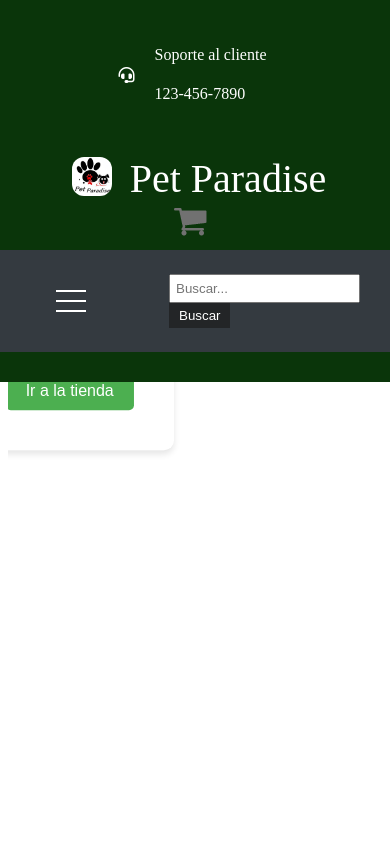
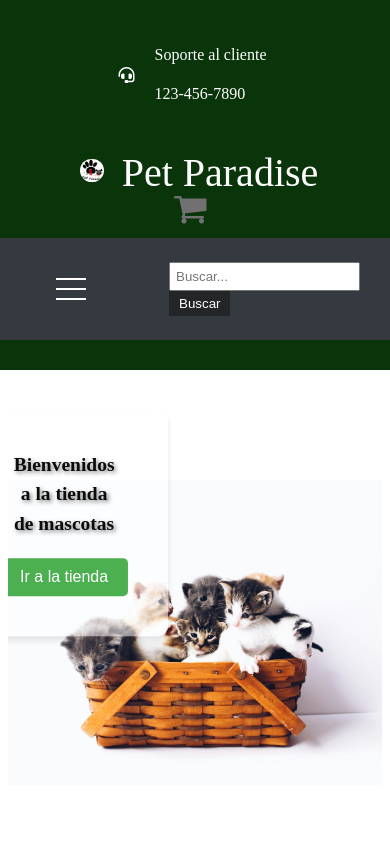
Before and after one commit to alipais/TP_INTEGRADOR_CAC_24261, a plain HTML site: page index.html in a window 390 px wide. Shown: the top 847 px of the page. Drawn offline with Linux system fonts and the light colour scheme.

Commit message:
corrijo slider

```diff
--- a/css/estilos.css
+++ b/css/estilos.css
@@ -1,3 +1,6 @@
+*{
+  box-sizing: border-box;
+}
 .body{
   font-family: Georgia, 'Times New Roman', Times, serif;
   margin:0;
@@ -58,7 +61,7 @@
     margin-right: 10px; /* Ajusta el espacio a la derecha del logo */
     padding: 0.5rem;
     border-radius: 20px;
-    height: auto;/*esti*/
+    height: auto;/**/
 
   }
   /* Estilos para el nombre de la tienda */
@@ -189,25 +192,31 @@
 
   /*seccion del slider de imagenes*/
   .secciones h2 {
-  display: none;
+   display: none;
   }
   .slider-container {
     width: 100%; /* Asegura que el contenedor ocupe todo el ancho disponible */
-    height: 80vh;/* ocupa toda la pantalla */
+    padding-bottom: 40%;
+    padding-top: 20%;
     overflow: hidden; /* Evita que las imágenes se desborden del contenedor */
     position: relative; /* Cambia la posición a relativa */
-    }
+    display: flex; /* Para centrar las imágenes */
+    align-items: center; /* Centra las imágenes verticalmente */
+    justify-content: center; /* Centra las imágenes horizontalmente */
+  }
 
 
     .slider-container img {
       width: 100%; /* Ajusta el ancho de la imagen al 100% del contenedor */
-      height: 80vh;
-      object-fit: cover;
+      height: auto; /* Ajusta la altura al  contenedor */
+      object-fit: contain; /* Cubre el contenedor manteniendo la proporción */
+      object-position: center; /* Centra la imagen verticalmente */
+
     }
 
     .slider-item {
       width: 100%; /* Asegura que las imágenes ocupen todo el ancho del contenedor */
-      height: 80vh;
+      height: 100%;
       position: absolute;
       opacity: 0;
       transition: opacity 1s;
@@ -218,7 +227,7 @@
     opacity: 1; }
 
   .main {
-    padding-top: 10rem;
+    padding-top: 13rem; /* Ajusta este valor según la altura de tu menú */
   }
 
   /*estilos para el texto de bienvenida*/
@@ -455,11 +464,11 @@
     z-index: 1; /* Capa más alta para que esté por encima del contenido */
   }
   .slider-container {
-   width: 110%; /* Ajustar el ancho del slider al 100% */
-    }
+    height: calc(100vh - 16rem); /* Ajusta la altura para pantallas pequeñas */
 
-   .slider-item {
-    width: 100%; /* Ajusta el ancho al 100% para pantallas pequeñas */
+  }
+  .main {
+    padding-top: 23rem; /* Ajusta este valor según la altura de tu menú */
   }
 
   .slider-text {
@@ -491,9 +500,12 @@
     button.hamburger {
         display: none !important;
    }
-    .slider-item {
-       width: 50%; /* Ajusta el tamaño de las imágenes en pantallas más grandes */
-    }
+   .slider-container {
+    height: 100vh; /* Ajusta la altura para pantallas medianas */
+}
+.main {
+  padding-top: 7rem; /* Ajusta este valor según la altura de tu menú */
+}
 
     .slider-text {
       font-size: 5vw; /* Ajusta el tamaño de fuente para pantallas medianas */
@@ -502,11 +514,12 @@
    }
 
    @media (min-width: 992px) {
-
-
-    .slider-item {
-       width: 33.33%; /* Ajusta el tamaño de las imágenes en pantallas de escritorio */
-    }
+    .slider-container {
+      height: 50vh; /* Ajusta la altura para pantallas grandes */
+  }
+  .main {
+    padding-top: 8rem; /* Ajusta este valor según la altura de tu menú */
+  }
 
     .slider-text {
       font-size: 3vw; /* Ajusta el tamaño de fuente para pantallas grandes */
--- a/index.html
+++ b/index.html
@@ -57,14 +57,14 @@
             <section class="secciones">
                 <h2>slider de imagenes</h2>
                 <div class="slider-container">
-                    <img class="slider-item" src="./imagenes/anoir-chafik.jpg" alt="perros">
+                    <img class="slider-item" src="./imagenes/anoir-chafik-2.jpg" alt="perros">
                     <div class="slider-text">
                         <p>Bienvenidos</p>
                         <p>a la tienda</p>
                         <p>de mascotas</p>
                             <button class="boton-enlace" id="ir-a-tienda" onclick="irATienda()">Ir a la tienda</button></div>
-                    <img class="slider-item" src="./imagenes/gatitos.jpg" alt="gatitos">
-                    <img class="slider-item" src="./imagenes/gato1.jpg" alt="gato blanco">
+                    <img class="slider-item" src="./imagenes/cesta2.jpg" alt="gatitos">
+                    <img class="slider-item" src="./imagenes/kate-2.jpg" alt="gato blanco">
                 </div>
             </section>
 
```
Also changed, not shown: imagenes/cesta2.jpg (added), imagenes/kate-2.jpg (added), imagenes/kate.jpg (added).
